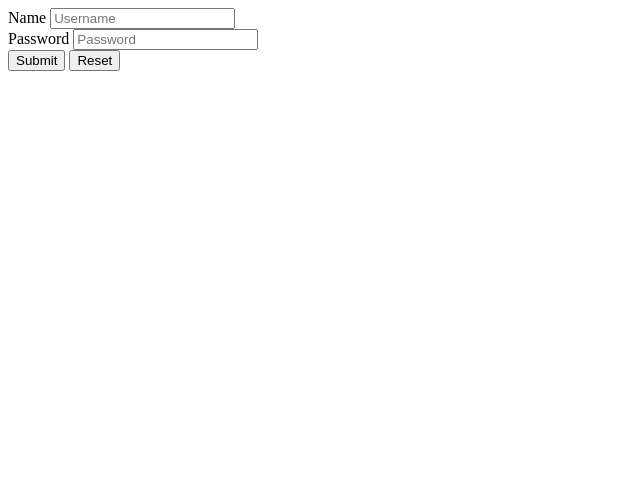
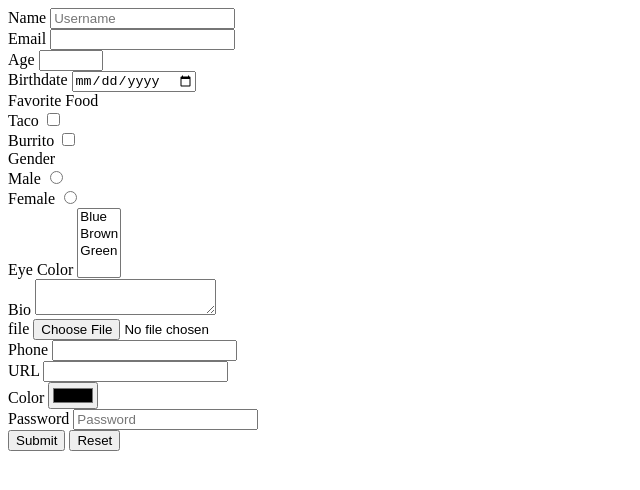
Before and after one commit to CBoyd-PRSVR/HTML_FORMS, a plain HTML site: page index.html in a window 1280 px wide. Shown: the whole page, without its empty margins (0-640 px from the left). Drawn offline with Linux system fonts and the light colour scheme.

Commit message:
all done

```diff
--- a/index.html
+++ b/index.html
@@ -8,10 +8,75 @@
 </head>
 <body>
 
-    <form action="results.html" method="get">
+    <form action="results.html" method="get" enctype="multipart/form-data">
         <div>
             <label for="name">Name</label>
             <input type="text" id="Name" name="Name" placeholder="Username" required>
+        </div>
+        <div>
+            <label for="email">Email</label>
+            <input type="email" name="email" id="email" required>
+        </div>
+        <div>
+            <label for="age" >Age</label>
+            <input type="number" name="age" id="age" min="1" max="200" step="5" required>
+        </div>
+        <div>
+            <label for="date" >Birthdate</label>
+            <input type="date" name="date" id="date" min="1950-01-01">
+        </div>
+        <div>
+        Favorite Food
+        <div>
+            <label for="taco">Taco</label>
+            <input type="checkbox" name="taco" id="taco">
+        </div>
+        <div>
+            <label for="taco">Burrito</label>
+            <input type="checkbox" name="burrito" id="burrito">
+        </div>
+    </div>
+    <div>
+        Gender
+        <div>
+            <label for="male">Male</label>
+            <input type="radio" name="gender" id="male">
+        </div>
+        <div>
+            <label for="male">Female</label>
+            <input type="radio" name="gender" id="female">
+        </div>
+        </div>
+        <div>
+    <label for="eyecolor">Eye Color</label>
+    <select name="eyecolor" id="eyecolor" multiple>
+        <option value="blue">Blue</option>
+        <option value="brown">Brown</option>
+        <option value="green">Green</option>
+    </select>
+        </div>
+        <div>
+            <label for="bio">Bio</label>
+            <textarea id="bio" name="bio"></textarea>
+        </div>
+        <div>
+            <input type="hidden" name="hidden" value="nerd">
+        </div>
+        <div>
+            <label for="file">file</label>
+            <input id="file" type="file" name="file">
+        </div>
+        <div>
+            <label for="phone">Phone</label>
+            <input type="tel" name="phone" id="phone">
+        </div>
+        <div>
+            <label for="url">URL</label>
+            <input type="url" name="url" id="url">
+        </div>
+        <div>
+            <label for="color">Color</label>
+            <input type="color" name="color" id="color">
         </div>
         <div>
             <label for="Password">Password</label>
```
